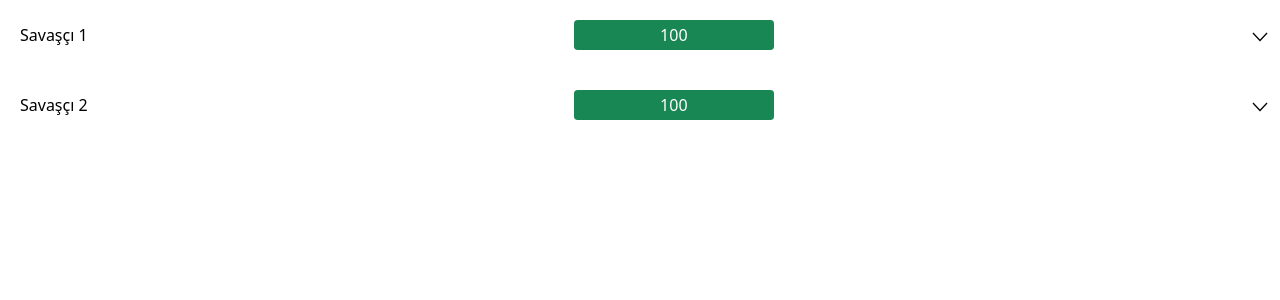
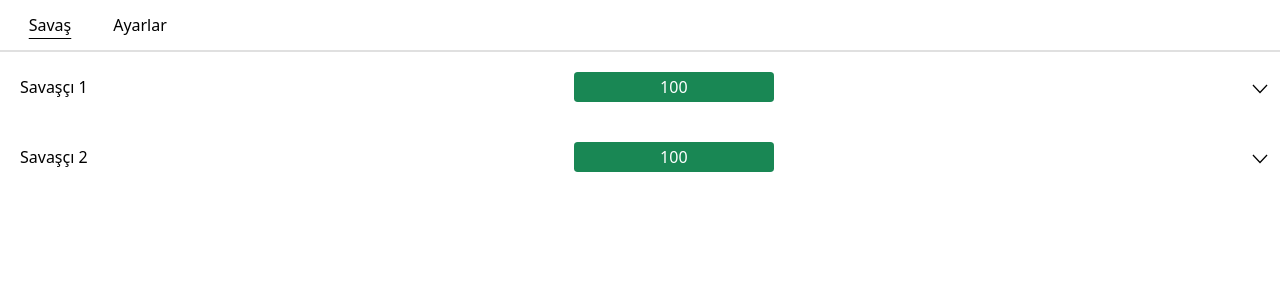
Before and after one commit to aleyaktas/frontend-case, a React (Create React App) app: page / in a window 1280 px wide. Shown: the top 300 px of the page. Built offline with nearby package versions, Linux system fonts and the light colour scheme.

Commit message:
Add Navbar layout

```diff
--- a/src/App.js
+++ b/src/App.js
@@ -1,6 +1,7 @@
 import "./App.css";
 import WarriorCard from "./components/molecules/WarriorCard/WarriorCard";
 import WarriorCardList from "./components/organisms/WarriorCardList/WarriorCardList";
+import Navbar from "./layouts/Navbar/Navbar";
 
 const App = () => {
   const warriors = [
@@ -45,6 +46,7 @@ const App = () => {
   ];
   return (
     <div className="App">
+      <Navbar />
       {/* <WarriorCard
         name="Savaşçı 1"
         healthyPoints={70}
--- a/src/components/atoms/Button/Button.js
+++ b/src/components/atoms/Button/Button.js
@@ -28,6 +28,8 @@ const Button = ({
   onChange,
   className,
   textMargin,
+  textDecorationLine,
+  textUnderlineOffset,
   disabled,
   type,
 }) => {
@@ -43,6 +45,7 @@ const Button = ({
     iconSize,
     buttonColor,
     textPosition,
+    textDecorationLine,
     disabled,
   });
 
@@ -63,6 +66,8 @@ const Button = ({
         fontSize={fontSize}
         color={textColor}
         letterSpacing={letterSpacing}
+        textDecorationLine={textDecorationLine}
+        textUnderlineOffset={textUnderlineOffset}
       />
       {iconName && (
         <Icon
--- a/src/components/atoms/Text/Text.js
+++ b/src/components/atoms/Text/Text.js
@@ -11,6 +11,7 @@ const Text = ({
   fontWeight,
   color,
   textDecorationLine,
+  textUnderlineOffset,
   textAlign,
   letterSpacing,
   lineHeight,
@@ -24,6 +25,7 @@ const Text = ({
     opacity,
     color,
     textDecorationLine,
+    textUnderlineOffset,
     textAlign,
     letterSpacing,
     lineHeight,
--- a/src/components/atoms/Text/Text.style.js
+++ b/src/components/atoms/Text/Text.style.js
@@ -3,6 +3,7 @@ const style = ({
   fontWeight,
   color,
   textDecorationLine,
+  textUnderlineOffset,
   textAlign,
   letterSpacing,
   margin,
@@ -15,6 +16,7 @@ const style = ({
     fontSize: fontSize || "1.6rem",
     color,
     textDecorationLine,
+    textUnderlineOffset,
     textAlign,
     letterSpacing,
     margin: margin || "0px",
--- /dev/null
+++ b/src/layouts/Navbar/Navbar.js
@@ -0,0 +1,30 @@
+import React from "react";
+import Button from "../../components/atoms/Button/Button";
+import style from "./Navbar.style";
+
+const Navbar = () => {
+  const styles = style();
+  return (
+    <div style={styles.container}>
+      <div style={styles.buttons}>
+        <Button
+          buttonColor="transparent"
+          textDecorationLine="underline"
+          textUnderlineOffset="0.7rem"
+          width="8rem"
+          height="4.2rem"
+          text="Savaş"
+          margin="0 1rem 0 0"
+        />
+        <Button
+          buttonColor="transparent"
+          width="8rem"
+          height="4.2rem"
+          text="Ayarlar"
+        />
+      </div>
+    </div>
+  );
+};
+
+export default Navbar;
--- /dev/null
+++ b/src/layouts/Navbar/Navbar.style.js
@@ -0,0 +1,17 @@
+const style = () => ({
+  container: {
+    width: "100%",
+    height: "5.2rem",
+    borderBottom: "2px solid #e0e0e0",
+    padding: "1rem",
+  },
+  buttons: {
+    display: "flex",
+    flexDirection: "row",
+    alignItems: "center",
+    justifyContent: "flex-start",
+    height: "100%",
+  },
+});
+
+export default style;
```
